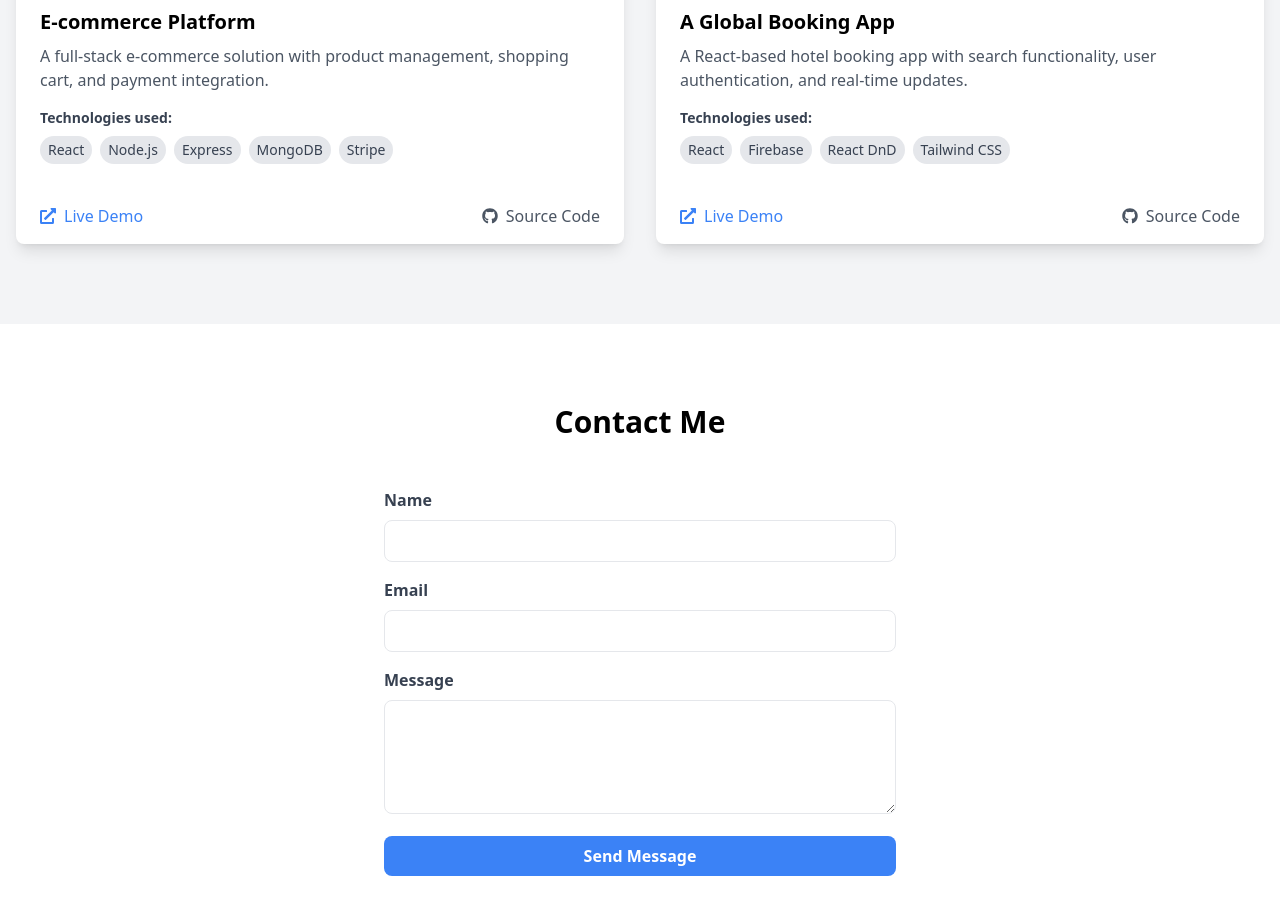
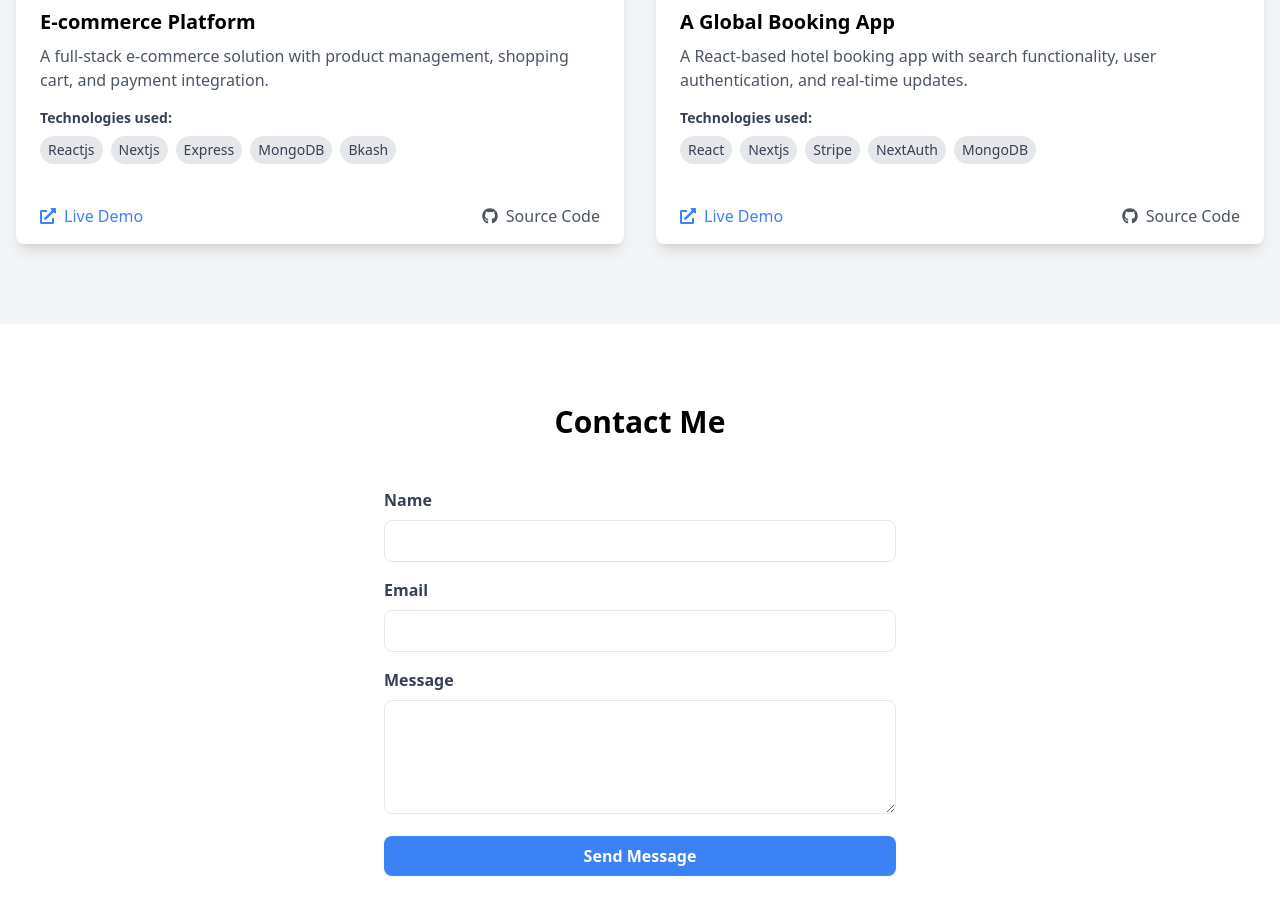
Before and after one commit to SumonsNote/portfolio, a Next.js app: page / in a window 1280 px wide. Shown: the part 2520-3434 px from the top of the page. Built offline with nearby package versions, Linux system fonts and the light colour scheme.

Commit message:
changed on project file

```diff
--- a/src/app/components/Projects.jsx
+++ b/src/app/components/Projects.jsx
@@ -11,7 +11,7 @@ const projects = [
     description:
       "A full-stack e-commerce solution with product management, shopping cart, and payment integration.",
     image: "/projects/kabbo.png",
-    technologies: ["React", "Node.js", "Express", "MongoDB", "Stripe"],
+    technologies: ["Reactjs", "Nextjs", "Express", "MongoDB", "Bkash"],
     liveDemo: "https://www.kabbomobileshop.com/",
     sourceCode: "https://github.com/SumonsNote/mcom-dashboard",
   },
@@ -20,7 +20,7 @@ const projects = [
     description:
       "A React-based hotel booking app with search functionality, user authentication, and real-time updates.",
     image: "/projects/global-booking.png",
-    technologies: ["React", "Firebase", "React DnD", "Tailwind CSS"],
+    technologies: ["React", "Nextjs", "Stripe", "NextAuth", "MongoDB"],
     liveDemo: "https://global-booking.vercel.app/",
     sourceCode: "https://github.com/SumonsNote/global-booking",
   },
```
